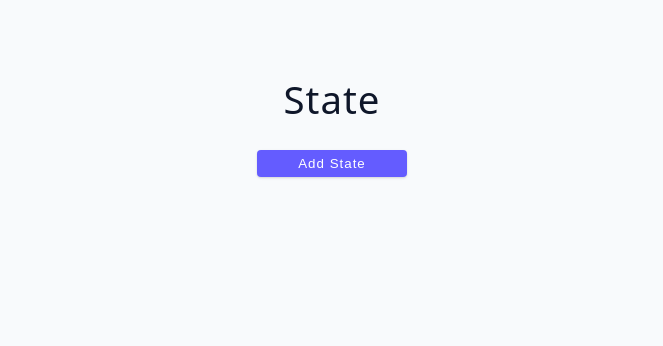
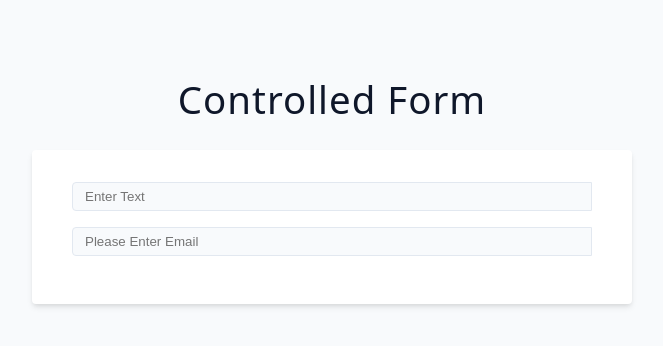
Before and after one commit to Shakir-Hussain12/TypeScript-Practical, a React (Vite) app in the folder typescript-react/: page / in a window 1280 px wide. Shown: the top 346 px of the page, without its empty margins (308-971 px from the left). Built offline with nearby package versions, Linux system fonts and the light colour scheme.

Commit message:
basic controlled form layout

```diff
--- a/typescript-react/src/App.tsx
+++ b/typescript-react/src/App.tsx
@@ -1,4 +1,4 @@
-import Component from "./starter/03-state";
+import Component from "./starter/04-events";
 
 function App() {
   return (
--- a/typescript-react/src/starter/04-events/index.tsx
+++ b/typescript-react/src/starter/04-events/index.tsx
@@ -1,9 +1,29 @@
+import { useState } from "react";
+
 function Component() {
+
+  const [text, setText] = useState('');
+  const [email, setEmail] = useState('');
+
   return (
-    <div>
-      <h2>React & Typescript</h2>
-      <h2>Events</h2>
-    </div>
+    <section>
+      <h2>Controlled Form</h2>
+      <form className="form">
+        <input
+          type="text"
+          className="form-input mb-1"
+          value={text}
+          placeholder="Enter Text"
+          onChange={(e) => setText(e.target.value)}
+          />
+        <input type="email"
+          className="form-input mb-1"
+          value={email}
+          placeholder="Please Enter Email"
+          onChange={(e) => setEmail(e.target.value)}
+        />
+      </form>
+    </section>
   );
 }
 export default Component;
```
